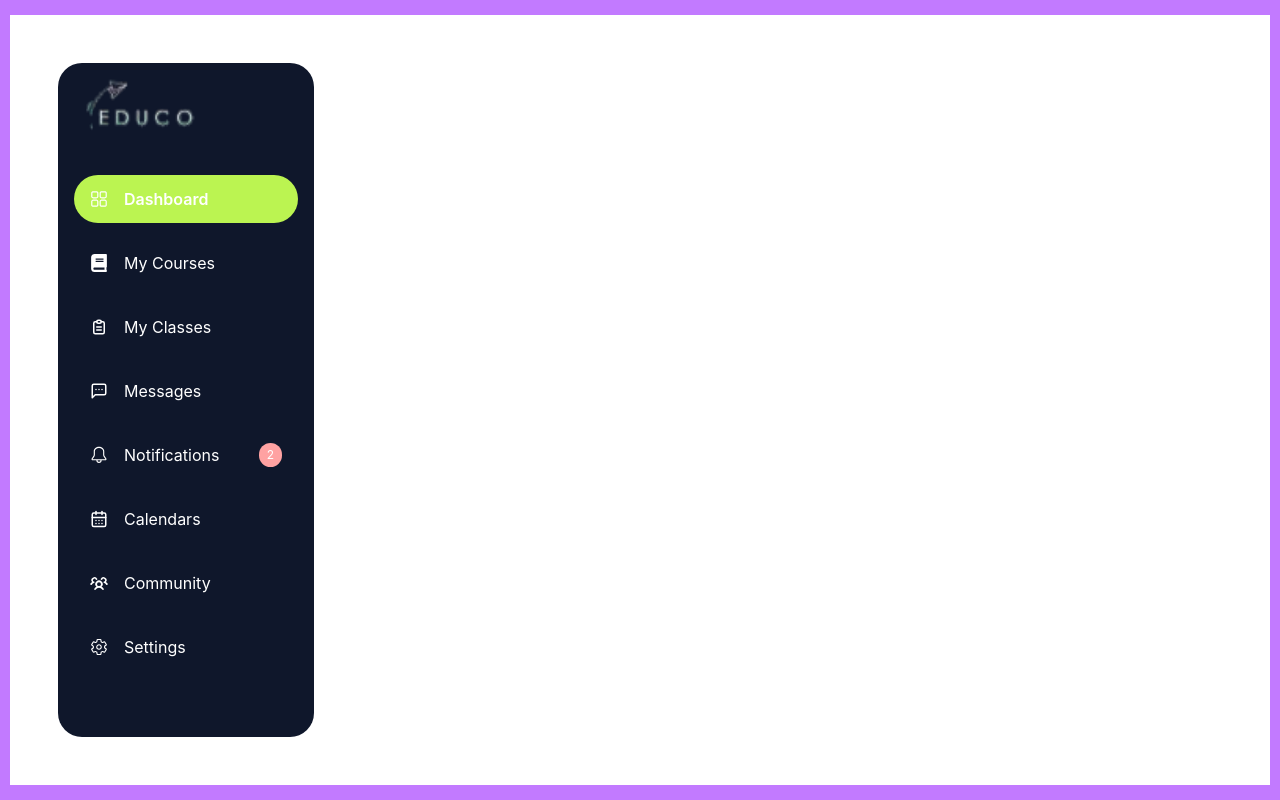
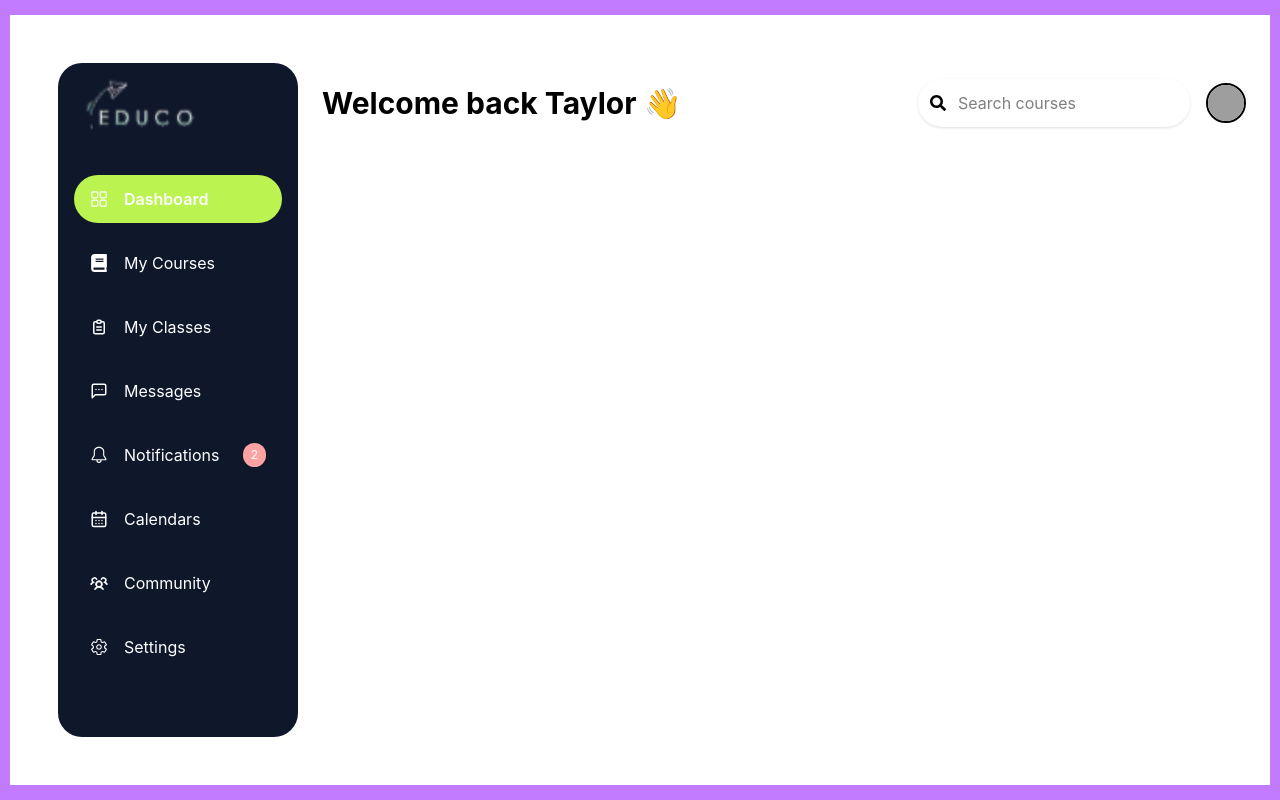
Before and after one commit to BRV12G/Sofueled-task, a React (Vite) app in the folder Educo-Dashboard/: page / in a window 1280 px wide. Built offline with nearby package versions, Linux system fonts and the light colour scheme; grey boxes are pictures that could not be loaded.

Commit message:
feat: Header implemented

```diff
--- a/Educo-Dashboard/src/App.tsx
+++ b/Educo-Dashboard/src/App.tsx
@@ -1,5 +1,5 @@
 import Sidebar from './components/sidebar'
-// import Header from './components/Header'
+import Header from './components/Header'
 // import NewCourses from './components/NewCourses'
 // import HoursActivity from './components/HoursActivity'
 // import DailySchedule from './components/DailySchedule'
@@ -16,7 +16,7 @@ export default function App() {
     <div className="flex min-h-screen bg-light font-sans text-dark border-purple-400 border-l-10 border-r-10 border-t-15 border-b-15 border-rounded-3xl shadow-lg">
       <Sidebar />
       <main className="flex-1 p-6 overflow-y-auto ">
-        {/* <Header /> */}
+        <Header />
         <div className="grid grid-cols-1 lg:grid-cols-3 gap-6 mt-6">
           <div className="col-span-2 grid grid-cols-1 md:grid-cols-2 gap-6">
             {/* <NewCourses />
--- /dev/null
+++ b/Educo-Dashboard/src/components/Header.tsx
@@ -0,0 +1,27 @@
+// src/components/Header.tsx
+import { FaSearch } from 'react-icons/fa';
+
+export default function Header() {
+  return (
+    <header className="flex items-center justify-between mt-10">
+      <div className="text-3xl font-bold">
+        Welcome back <span className="inline-block animate-wiggle">Taylor 👋</span>
+      </div>
+      <div className="flex items-center gap-4 ">
+        <div className="relative ">
+          <input
+            type="text"
+            placeholder="Search courses"
+            className="w-68 pl-10 pr-4 py-3 rounded-full bg-white text-dark shadow focus:outline-none"
+          />
+          <FaSearch className="absolute left-3 top-1/2 -translate-y-1/2 text-dark" />
+        </div>
+        <img
+          src="https://i.pravatar.cc/40?img=5"
+          alt="User"
+          className="w-10 h-10 rounded-full border-2 border-highlight"
+        />
+      </div>
+    </header>
+  );
+}
--- a/Educo-Dashboard/src/components/Sidebar.tsx
+++ b/Educo-Dashboard/src/components/Sidebar.tsx
@@ -91,7 +91,7 @@ export default function Sidebar() {
   const location = useLocation();
 
   return (
-    <div className="w-64 bg-slate-900 text-white flex flex-col py-2 rounded-3xl m-12 ">
+    <div className="w-60 bg-slate-900 text-white flex flex-col py-2 rounded-3xl ml-12 mt-12 mb-12">
       <img className="mb-10 w-40 h-16 " src={EducoLogo} alt="EDUCO Logo" />
       <nav className="flex flex-col gap-4 px-4">
         {navItems.map(({ label, icon, route, badge }) => {
```
